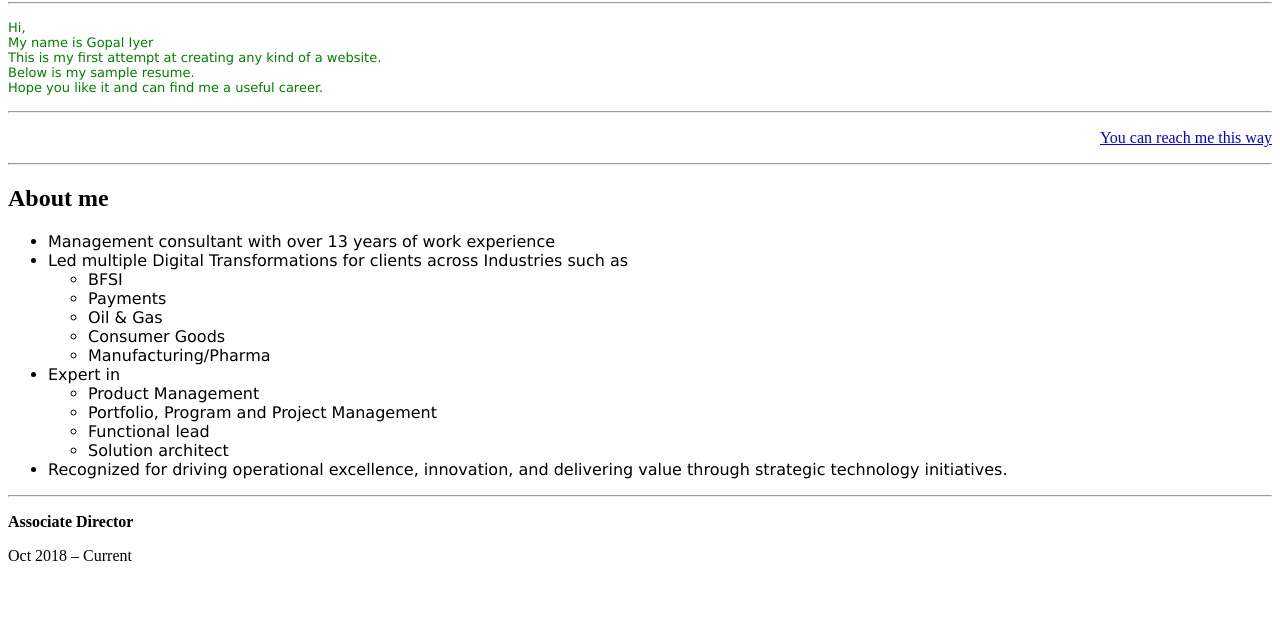
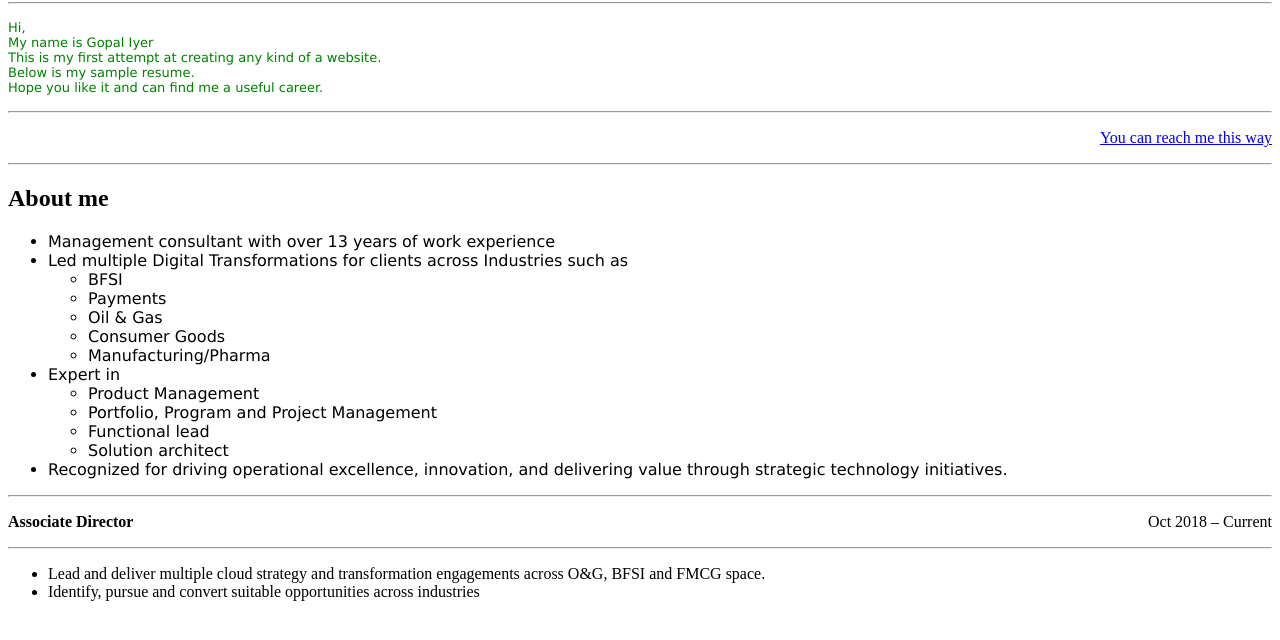
Before and after one commit to gopaliyer87/Gopal_resume, a plain HTML site: page index.html in a window 1280 px wide. Shown: the part 64-704 px from the top of the page. Drawn offline with Linux system fonts and the light colour scheme.

Commit message:
added profile

```diff
--- a/index.html
+++ b/index.html
@@ -7,7 +7,7 @@
 
 <H1>Welcome to my Resume site</H1>
 <hr>
-<p align="justify">
+<p  style="text-align:left">
     <font face="verdana" size="2" color="green">
     Hi, <br>
     My name is Gopal Iyer <br>
@@ -54,7 +54,15 @@
 </p>
 
 <hr>
-<div class="job-info">
-    <p class="title"><strong>Associate Director</strong>
-    <p class="dates"><span>Oct 2018 – Current</span></p></p>
-</div>
+
+<p style="text-align:left;"><strong>Associate Director</strong>
+     <span style= "float:right;">Oct 2018 – Current</span>
+</p>
+
+<hr>
+<p>
+    <ul>
+        <li>Lead and deliver multiple cloud strategy and transformation engagements across O&G, BFSI and FMCG space.</li>
+        <li>Identify, pursue and convert suitable opportunities across industries</li>
+    </ul>
+</p>
--- a/resume.css
+++ b/resume.css
@@ -1,14 +1,13 @@
 .job-info {
-    display: flex;
-    justify-content: space-between;
+    display: grid;
+    grid-template-columns: 1fr auto; /* One column takes up remaining space, the other auto sizes to content */
     width: 100%;
 }
 
 .title {
-    flex: 1;
+    text-align: left;
 }
 
 .dates {
-    flex: 1;
     text-align: right;
 }
```
